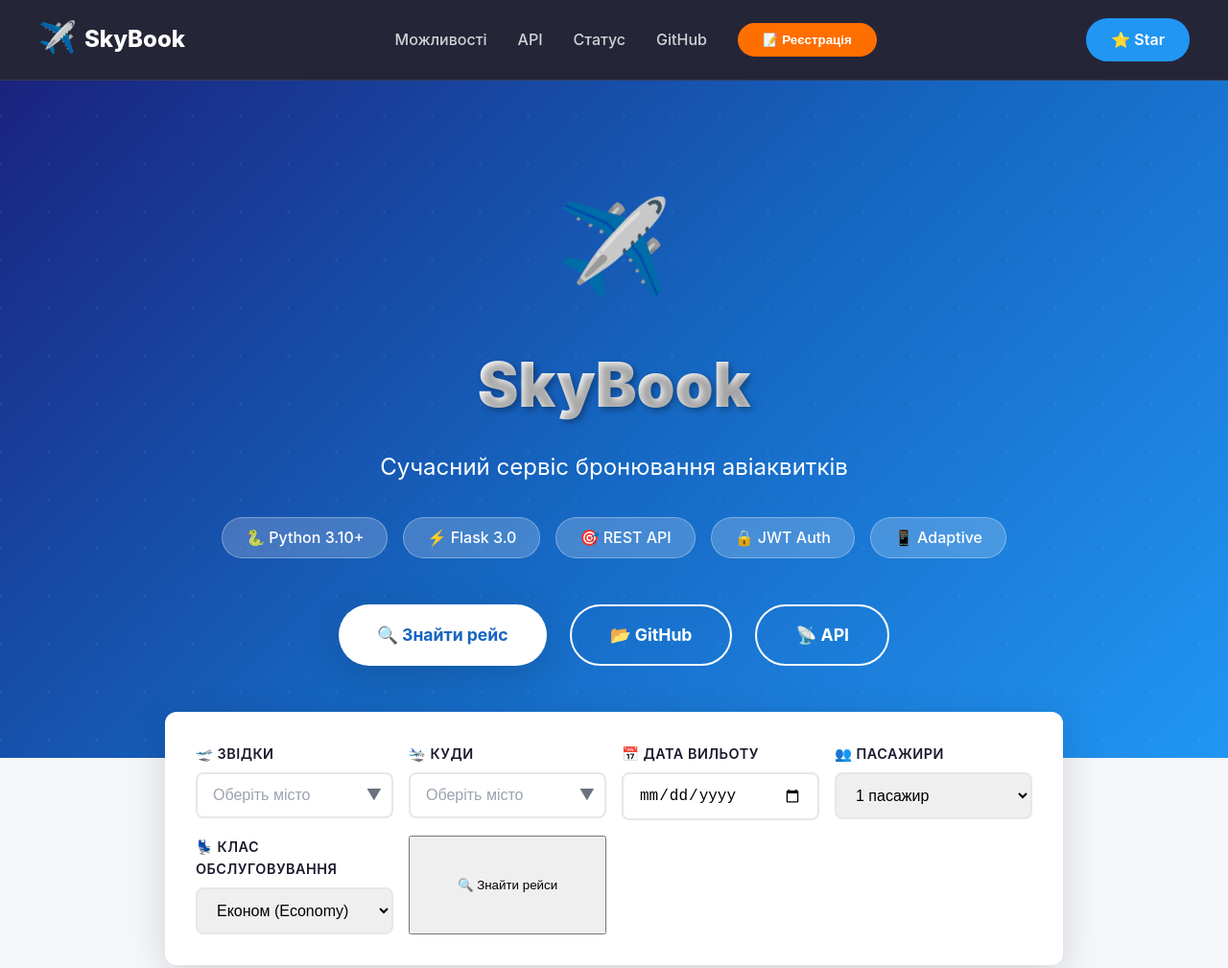
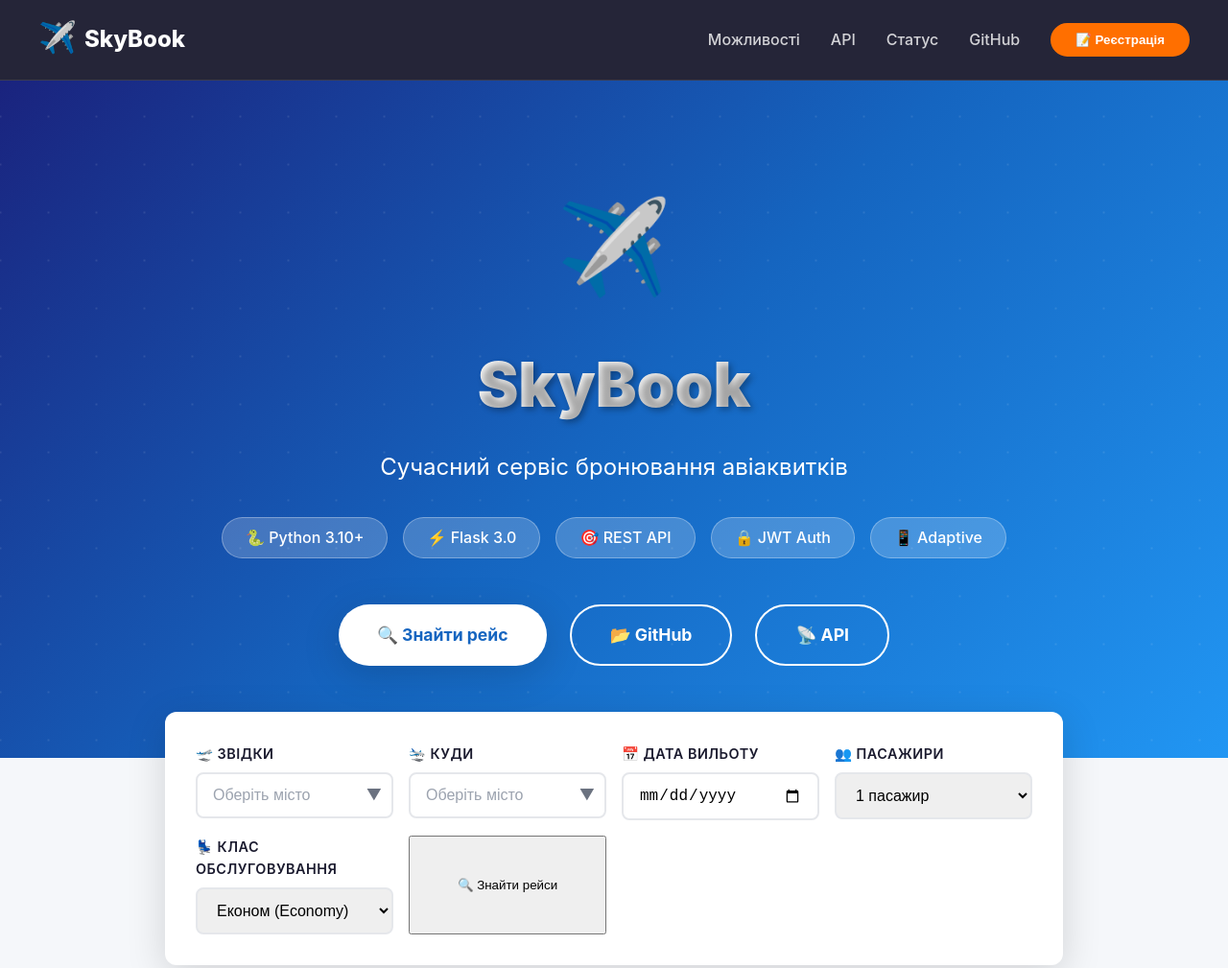
Before and after one commit to slavka-ux/taxi-service-app, a plain HTML site: page index.html in a window 1280 px wide. Shown: the top 1009 px of the page at 96% size. Drawn offline with Linux system fonts and the light colour scheme.

Commit message:
новий вигляд

```diff
--- a/index.html
+++ b/index.html
@@ -246,22 +246,6 @@
             width: 100%;
         }
 
-        .btn-nav {
-            background: var(--primary);
-            color: var(--white);
-            padding: 0.5rem 1.5rem;
-            border-radius: 50px;
-            text-decoration: none;
-            font-weight: 600;
-            transition: var(--transition);
-            border: 2px solid var(--primary);
-        }
-
-        .btn-nav:hover {
-            background: transparent;
-            color: var(--primary);
-        }
-
         .btn-register-nav {
             background: var(--accent);
             color: var(--white);
@@ -1075,10 +1059,6 @@
                 <li><a href="https://github.com/your-username/skybook" target="_blank">GitHub</a></li>
                 <li><button class="btn-register-nav" onclick="openRegisterModal()">📝 Реєстрація</button></li>
             </ul>
-
-            <a href="https://github.com/your-username/skybook" class="btn-nav" target="_blank">
-                ⭐ Star
-            </a>
         </div>
     </nav>
 
```
